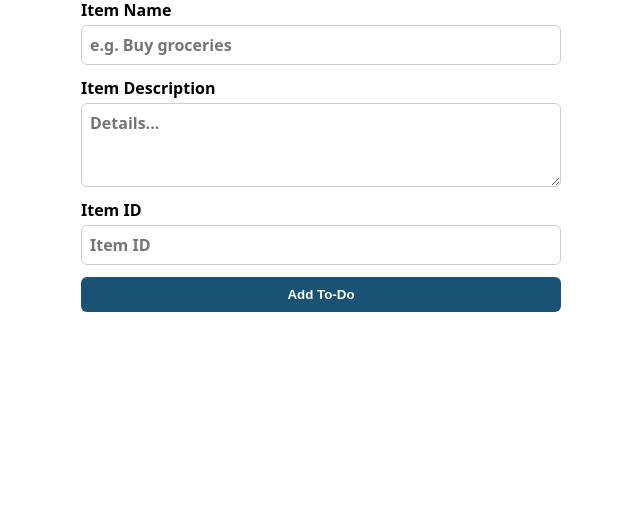
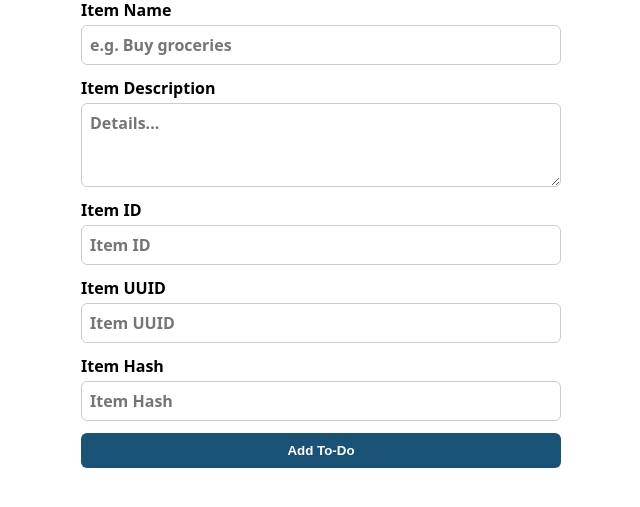
Before and after one commit to rishavrishu86-dotcom/flask-todo-app, a Flask app: page / in a window 1280 px wide. Shown: the part 142-649 px from the top of the page, without its empty margins (319-959 px from the left). Run offline with Flask 3, Linux system fonts and the light colour scheme.

Commit message:
Re-commit combined state after reset --soft to Item ID (folds UUID + Hash)

```diff
--- a/app.py
+++ b/app.py
@@ -2,10 +2,19 @@
 import json
 import os
 
-from flask import Flask, jsonify, render_template
+from dotenv import load_dotenv
+from flask import Flask, jsonify, render_template, request
+from pymongo import MongoClient
+
+load_dotenv()
 
 app = Flask(__name__)
 BASE_DIR = os.path.dirname(os.path.abspath(__file__))
+
+# MongoDB (Atlas). Set MONGO_URI in .env — the client connects lazily.
+MONGO_URI = os.getenv("MONGO_URI")
+_mongo = MongoClient(MONGO_URI) if MONGO_URI else None
+todos = _mongo["todo_db"]["todos"] if _mongo is not None else None
 
 
 def load_data():
@@ -26,5 +35,23 @@ def api():
     return jsonify(load_data())
 
 
+@app.route("/submittodoitem", methods=["POST"])
+def submit_todo_item():
+    """Accept itemName + itemDescription (form or JSON) via POST and store in MongoDB."""
+    data = request.form if request.form else (request.get_json(silent=True) or {})
+    item_name = data.get("itemName")
+    item_description = data.get("itemDescription", "")
+    if not item_name:
+        return jsonify({"error": "itemName is required"}), 400
+
+    doc = {"itemName": item_name, "itemDescription": item_description}
+    if todos is not None:
+        result = todos.insert_one(doc)
+        doc["_id"] = str(result.inserted_id)
+    else:
+        return jsonify({"error": "MONGO_URI not configured"}), 500
+    return jsonify({"status": "saved", "item": doc}), 201
+
+
 if __name__ == "__main__":
     app.run(debug=True, port=5000)
--- a/templates/index.html
+++ b/templates/index.html
@@ -26,6 +26,12 @@
     <label>Item ID
       <input type="text" name="itemId" placeholder="Item ID" />
     </label>
+    <label>Item UUID
+      <input type="text" name="itemUuid" placeholder="Item UUID" />
+    </label>
+    <label>Item Hash
+      <input type="text" name="itemHash" placeholder="Item Hash" />
+    </label>
     <button type="submit">Add To-Do</button>
   </form>
 </body>
```
Also changed, not shown: 1 other file.
